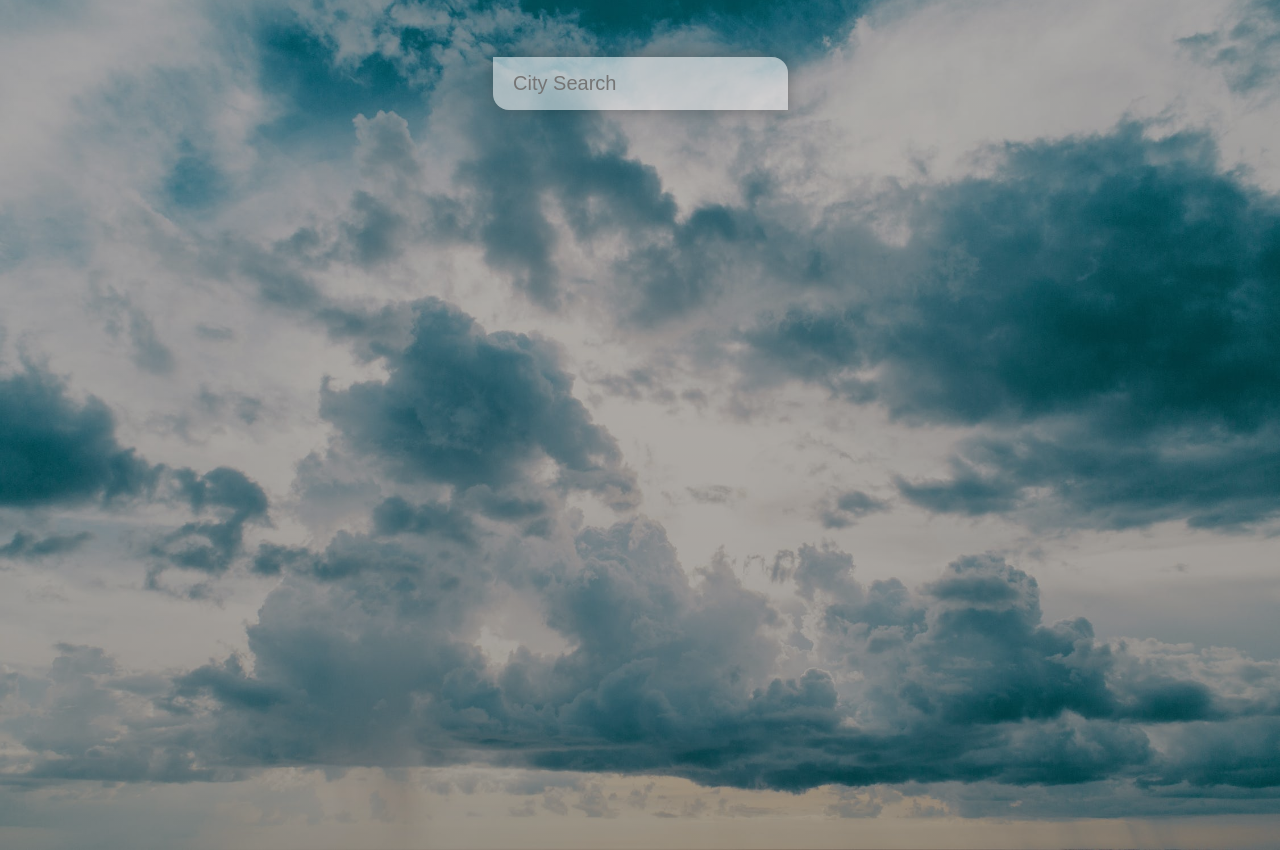
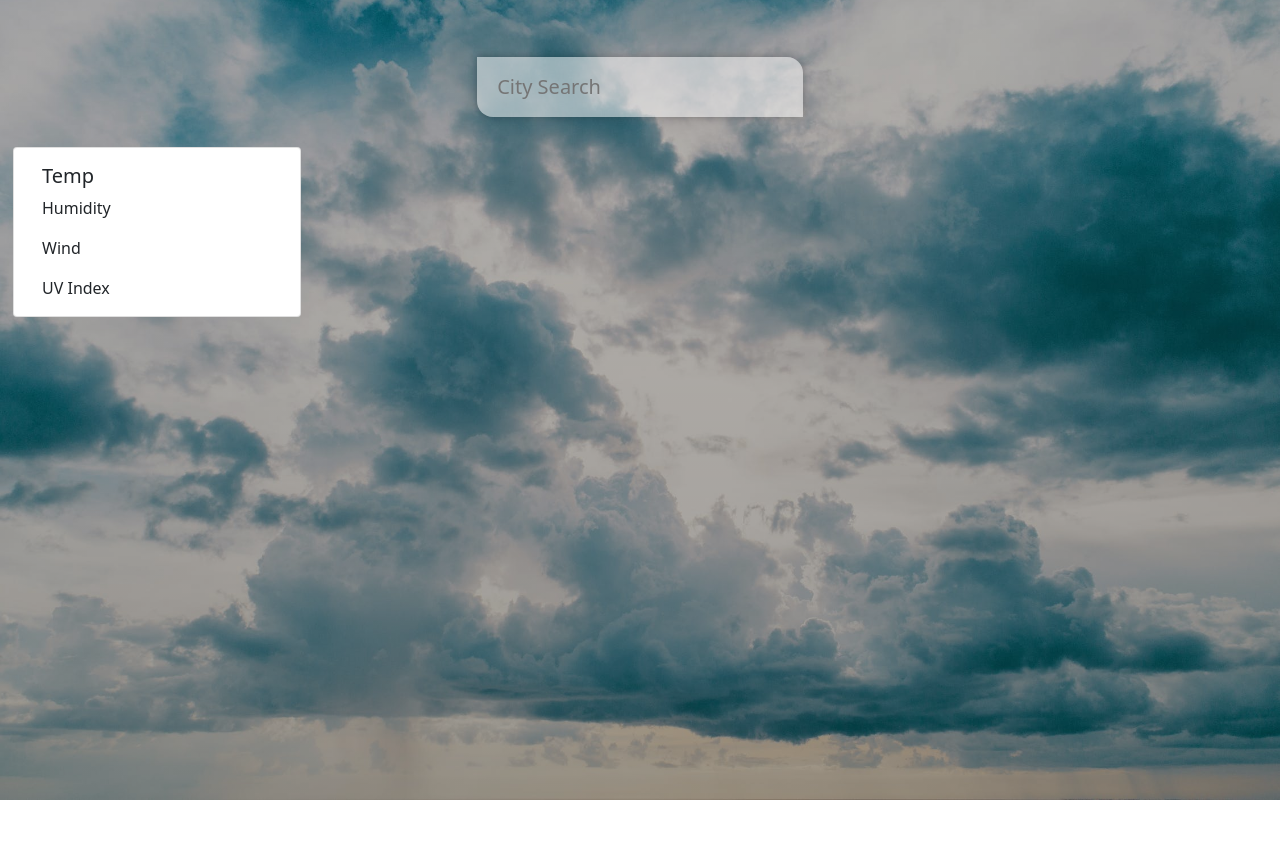
Before and after one commit to hannahnmcdonald/vue-weather, a Vue app in the folder vue-weather/: page / in a window 1280 px wide. After the commit the page ends 800 px from the top, so only its background shows below. Built offline with nearby package versions, Linux system fonts and the light colour scheme.

Commit message:
install bootstrap-vue

```diff
--- a/vue-weather/package.json
+++ b/vue-weather/package.json
@@ -8,6 +8,8 @@
     "lint": "vue-cli-service lint"
   },
   "dependencies": {
+    "bootstrap": "^5.1.3",
+    "bootstrap-vue": "^2.21.2",
     "core-js": "^3.6.5",
     "vue": "^3.0.0"
   },
--- a/vue-weather/src/App.vue
+++ b/vue-weather/src/App.vue
@@ -4,6 +4,48 @@
     <main>
       <div class="search-box">
         <input type="text" class="search-bar" placeholder=" City Search" />
+      </div>
+      <div class="row">
+      <div class="card" style="width: 18rem;">
+        <div class="card-body">
+          <h5 class="card-title">Temp</h5>
+          <p class="card-text">Humidity</p>
+          <p class="card-text">Wind</p>
+          <p class="card-text">UV Index</p>
+        </div>
+      </div>
+            <!-- <div class="card" style="width: 18rem;">
+        <div class="card-body">
+          <h5 class="card-title">Temp</h5>
+          <p class="card-text">Humidity</p>
+          <p class="card-text">Wind</p>
+          <p class="card-text">UV Index</p>
+        </div>
+      </div>
+            <div class="card" style="width: 18rem;">
+        <div class="card-body">
+          <h5 class="card-title">Temp</h5>
+          <p class="card-text">Humidity</p>
+          <p class="card-text">Wind</p>
+          <p class="card-text">UV Index</p>
+        </div>
+      </div>
+            <div class="card" style="width: 18rem;">
+        <div class="card-body">
+          <h5 class="card-title">Temp</h5>
+          <p class="card-text">Humidity</p>
+          <p class="card-text">Wind</p>
+          <p class="card-text">UV Index</p>
+        </div>
+      </div>
+            <div class="card" style="width: 18rem;">
+        <div class="card-body">
+          <h5 class="card-title">Temp</h5>
+          <p class="card-text">Humidity</p>
+          <p class="card-text">Wind</p>
+          <p class="card-text">UV Index</p>
+        </div>
+      </div> -->
       </div>
     </main>
   </div>
@@ -59,12 +101,14 @@
     border: none;
     outline: none;
     background: none;
-    box-shadow: 0px 0px 16px rgba(0,0,0,0.25);
+    box-shadow: 0px 0px 8px rgba(0,0,0,0.25);
     background-color: rgba(255,255,255,0.5);
     border-radius: 0px 16px 0px 16px;
     transition: 0.4s;
   }
   .search-box .search-bar:focus {
+    box-shadow: 0px 0px 16px rgba(0,0,0,0.25);
     background-color: rgba(255,255,255,0.75);
+    border-radius: 16px 0px 16px 0px;
   }
 </style>
```
Also changed, not shown: vue-weather/src/main.js (+9 -0 lines), 1 other file (tests, documents, lock files or other folders).
